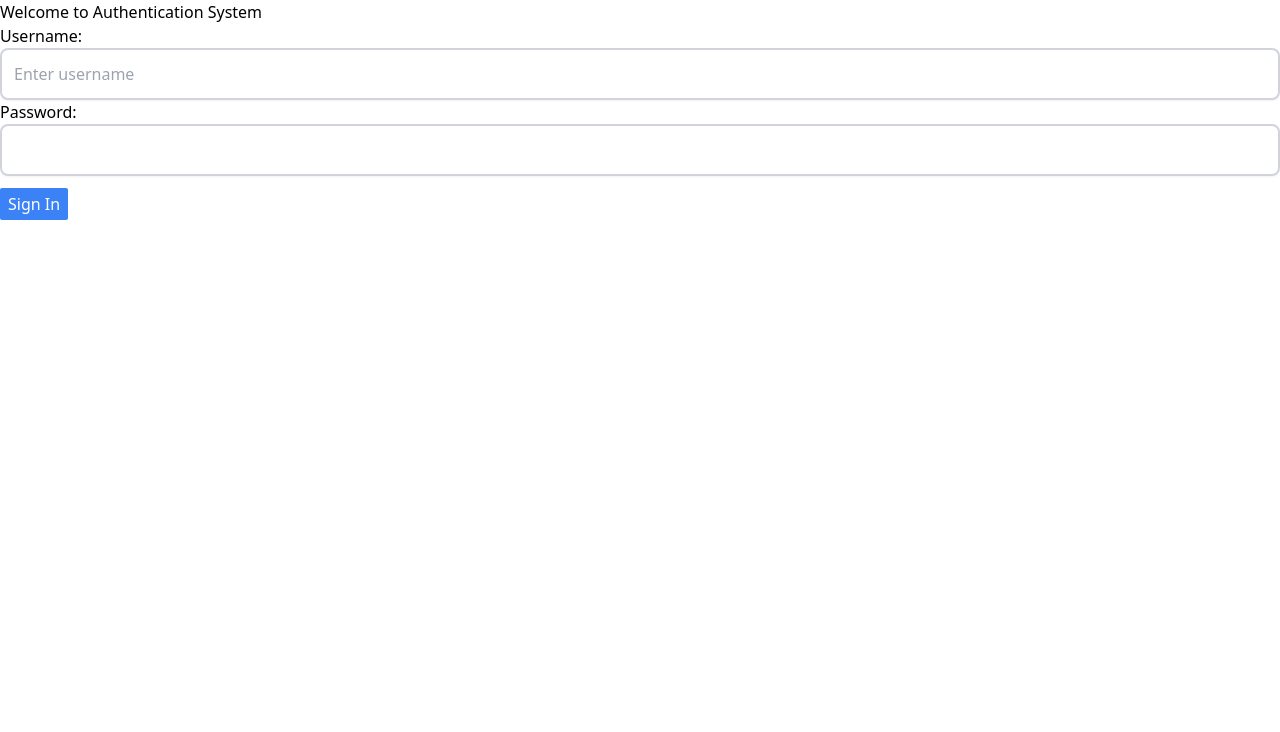
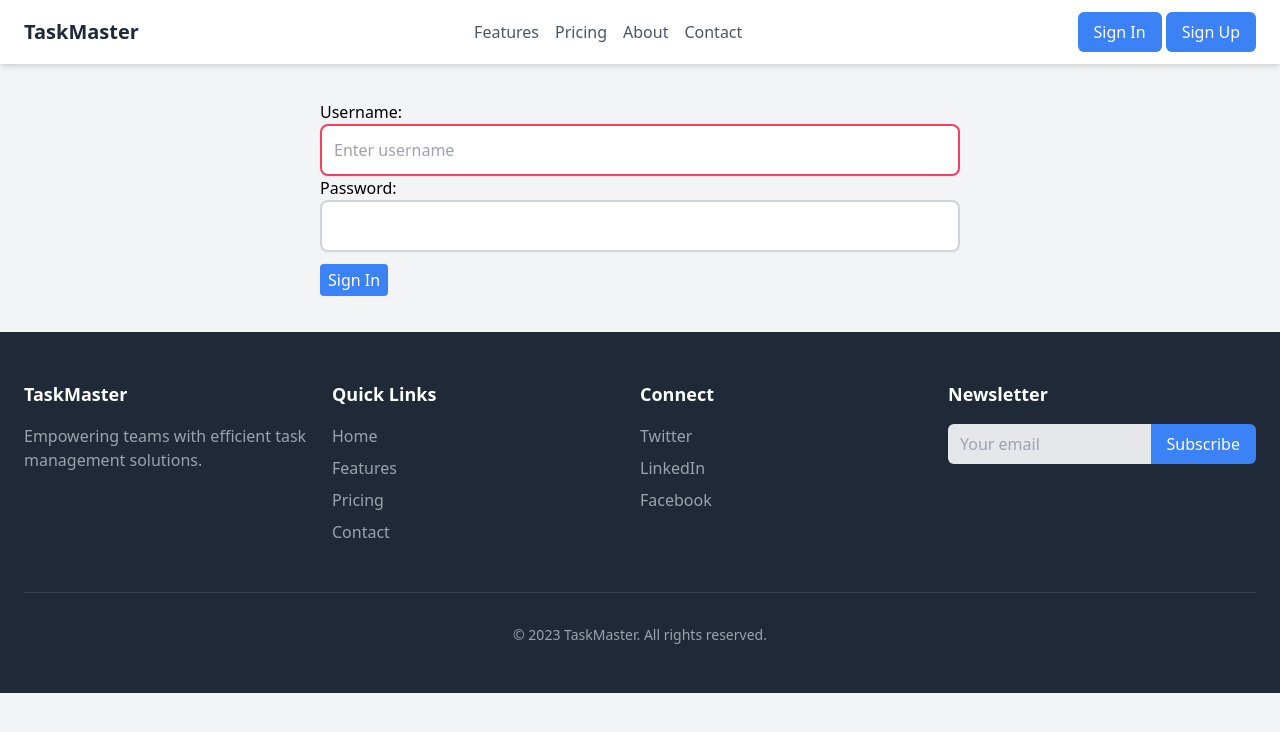
Before and after one commit to habib6bd/django-task-management, a Django app: page /users/sign-in/ in a window 1280 px wide. Shown: the top 732 px of the page. Run offline with Django 5.2, Linux system fonts and the light colour scheme; some libraries are stand-ins or nearby versions.

Commit message:
Code reorganized

```diff
--- /dev/null
+++ b/core/templates/base.html
@@ -0,0 +1,95 @@
+<!DOCTYPE html>
+<html lang="en">
+  <head>
+    <meta charset="UTF-8" />
+    <meta name="viewport" content="width=device-width, initial-scale=1.0" />
+    <title>TaskMaster - Efficient Task Management</title>
+    <script src="https://cdn.tailwindcss.com"></script>
+  </head>
+  <body class="font-sans bg-gray-100">
+    {% if request.user.is_authenticated %}
+        {% include "logged_nav.html" %}
+    {% else %}
+        {% include "non_logged_nav.html" %}
+    {% endif %}
+
+    <main>
+      {% block content %}
+
+      {% endblock content %}
+    </main>
+
+    <footer class="bg-gray-800 text-white py-12">
+      <div class="container mx-auto px-6">
+        <div class="flex flex-wrap justify-between">
+          <div class="w-full md:w-1/4 mb-8 md:mb-0">
+            <h3 class="text-lg font-semibold mb-4">TaskMaster</h3>
+            <p class="text-gray-400">
+              Empowering teams with efficient task management solutions.
+            </p>
+          </div>
+          <div class="w-full md:w-1/4 mb-8 md:mb-0">
+            <h4 class="text-lg font-semibold mb-4">Quick Links</h4>
+            <ul class="text-gray-400 space-y-2">
+              <li><a href="#" class="hover:text-white">Home</a></li>
+              <li><a href="#" class="hover:text-white">Features</a></li>
+              <li><a href="#" class="hover:text-white">Pricing</a></li>
+              <li><a href="#" class="hover:text-white">Contact</a></li>
+            </ul>
+          </div>
+          <div class="w-full md:w-1/4 mb-8 md:mb-0">
+            <h4 class="text-lg font-semibold mb-4">Connect</h4>
+            <ul class="text-gray-400 space-y-2">
+              <li><a href="#" class="hover:text-white">Twitter</a></li>
+              <li><a href="#" class="hover:text-white">LinkedIn</a></li>
+              <li><a href="#" class="hover:text-white">Facebook</a></li>
+            </ul>
+          </div>
+          <div class="w-full md:w-1/4">
+            <h4 class="text-lg font-semibold mb-4">Newsletter</h4>
+            <form class="flex">
+              <input
+                type="email"
+                placeholder="Your email"
+                class="w-full px-3 py-2 text-gray-700 bg-gray-200 rounded-l-md focus:outline-none"
+                required
+              />
+              <button
+                type="submit"
+                class="bg-blue-500 text-white px-4 py-2 rounded-r-md hover:bg-blue-600 transition duration-300"
+              >
+                Subscribe
+              </button>
+            </form>
+          </div>
+        </div>
+        <div
+          class="border-t border-gray-700 mt-12 pt-8 text-sm text-center text-gray-400"
+        >
+          &copy; 2023 TaskMaster. All rights reserved.
+        </div>
+      </div>
+    </footer>
+
+    <script>
+        document
+          .getElementById("menu-toggle")
+          .addEventListener("click", function () {
+            document.getElementById("mobile-menu").classList.toggle("hidden");
+          });
+
+        document
+          .getElementById("user-menu-button")
+          .addEventListener("click", function () {
+            document.getElementById("user-menu").classList.toggle("hidden");
+          });
+
+        // Close the dropdown when clicking outside
+        window.addEventListener("click", function (e) {
+          if (!document.getElementById("user-menu-button").contains(e.target)) {
+            document.getElementById("user-menu").classList.add("hidden");
+          }
+        });
+      </script>
+  </body>
+</html>
--- /dev/null
+++ b/core/templates/non_logged_nav.html
@@ -0,0 +1,66 @@
+<header class="bg-white shadow-md">
+    <nav class="container mx-auto px-6 py-3">
+      <div class="flex justify-between items-center">
+        <div class="text-xl font-bold text-gray-800">TaskMaster</div>
+        <div class="hidden md:flex space-x-4">
+          <a href="#" class="text-gray-600 hover:text-gray-800">Features</a>
+          <a href="#" class="text-gray-600 hover:text-gray-800">Pricing</a>
+          <a href="#" class="text-gray-600 hover:text-gray-800">About</a>
+          <a href="#" class="text-gray-600 hover:text-gray-800">Contact</a>
+        </div>
+        <div class="md:hidden">
+          <button
+            id="menu-toggle"
+            class="text-gray-600 hover:text-gray-800 focus:outline-none"
+          >
+            <svg
+              class="h-6 w-6"
+              fill="none"
+              stroke="currentColor"
+              viewBox="0 0 24 24"
+              xmlns="http://www.w3.org/2000/svg"
+            >
+              <path
+                stroke-linecap="round"
+                stroke-linejoin="round"
+                stroke-width="2"
+                d="M4 6h16M4 12h16m-7 6h7"
+              ></path>
+            </svg>
+          </button>
+        </div>
+        <div class="flex gap-1">
+          <a
+            href="{% url 'sign-in' %}"
+            class="hidden md:block bg-blue-500 text-white px-4 py-2 rounded-md hover:bg-blue-600 transition duration-300"
+            >Sign In</a
+          >
+          <a
+            href="{% url 'sign-up' %}"
+            class="hidden md:block bg-blue-500 text-white px-4 py-2 rounded-md hover:bg-blue-600 transition duration-300"
+            >Sign Up</a
+          >
+        </div>
+      </div>
+      <div id="mobile-menu" class="md:hidden hidden mt-4">
+        <a href="#" class="block py-2 text-gray-600 hover:text-gray-800"
+          >Features</a
+        >
+        <a href="#" class="block py-2 text-gray-600 hover:text-gray-800"
+          >Pricing</a
+        >
+        <a href="#" class="block py-2 text-gray-600 hover:text-gray-800"
+          >About</a
+        >
+        <a href="#" class="block py-2 text-gray-600 hover:text-gray-800"
+          >Contact</a
+        >
+        <a href="{% url 'sign-in' %}" class="block py-2 text-gray-600 hover:text-gray-800"
+          >Sign In</a
+        >
+        <a href="{% url 'sign-up' %}" class="block py-2 text-gray-600 hover:text-gray-800"
+          >Sign Up</a
+        >
+      </div>
+    </nav>
+  </header>
--- a/users/templates/registration/login.html
+++ b/users/templates/registration/login.html
@@ -1,30 +1,17 @@
-{% load static %}
-<!DOCTYPE html>
-<html lang="en">
+{% extends "base.html" %}
+{% block content %}
 
-<head>
-    <meta charset="UTF-8">
-    <meta name="viewport" content="width=device-width, initial-scale=1.0">
-    <title>Document</title>
-    <link rel="stylesheet" href="{% static 'css/output.css' %}">
-</head>
-
-<body>
-    <h1>Welcome to Authentication System</h1>
-    <div>
-        <div>
+<div class="mx-auto w-1/2 my-9">
     {% if messages %}
         {% for message in messages %}
         <div class="px-2 py-1 {% if message.tags == "success" %} bg-green-500 {% endif %}">{{message}}</div>
         {% endfor %}
     {% endif %}
-        </div>
+
     <form method="POST">
     {% csrf_token %}
         {{form}}
-             <button class='bg-blue-500 px-2 py-1 rounded-sm mt-3 text-white' type="submit">Sign In</button>
+            <button class='bg-blue-500 px-2 py-1 rounded mt-3 text-white' type="submit">Sign In</button>
     </form>
 </div>
-</body>
-
-</html>
+{% endblock content %}
```
Also changed, not shown: core/templates/home.html (+77 -20 lines), core/templates/logged_nav.html (added, +92 -0 lines), users/templates/registration/register.html (+5 -17 lines). Lines whose indentation alone changed are shown as unchanged.
